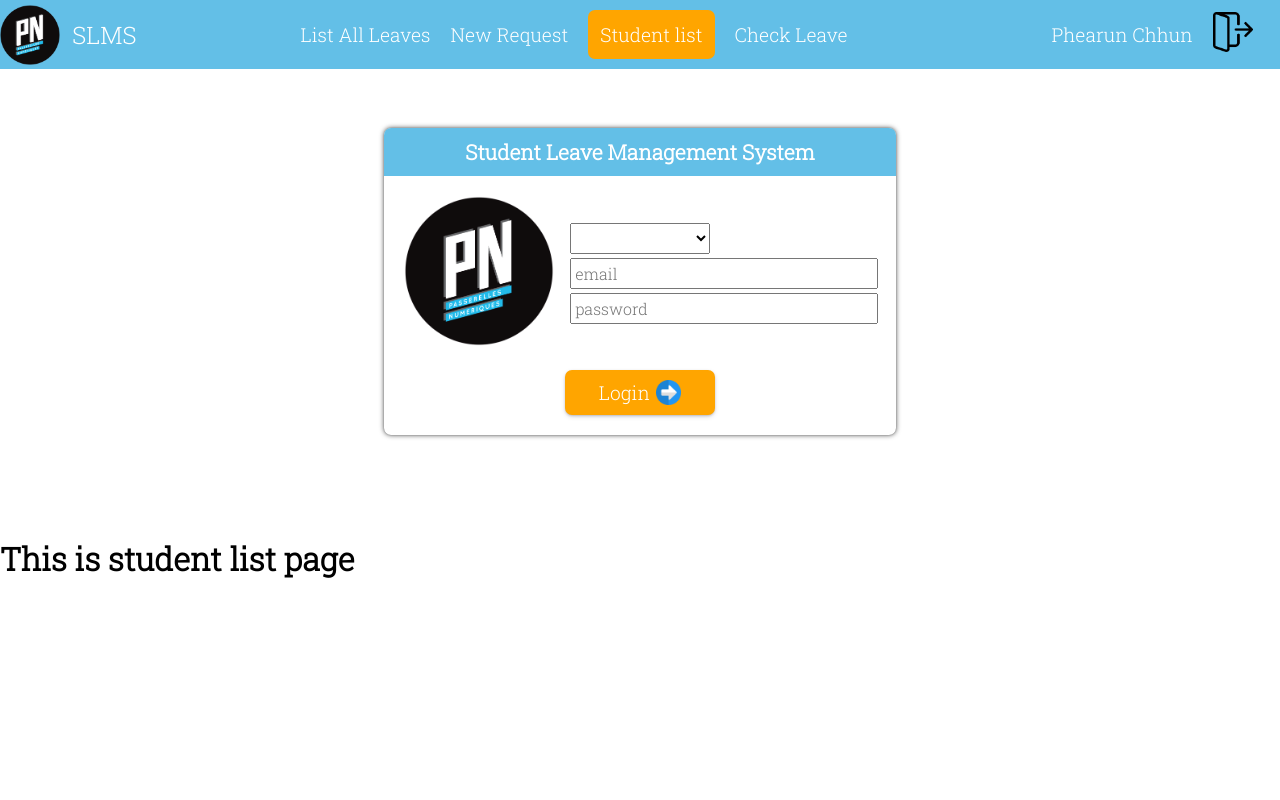
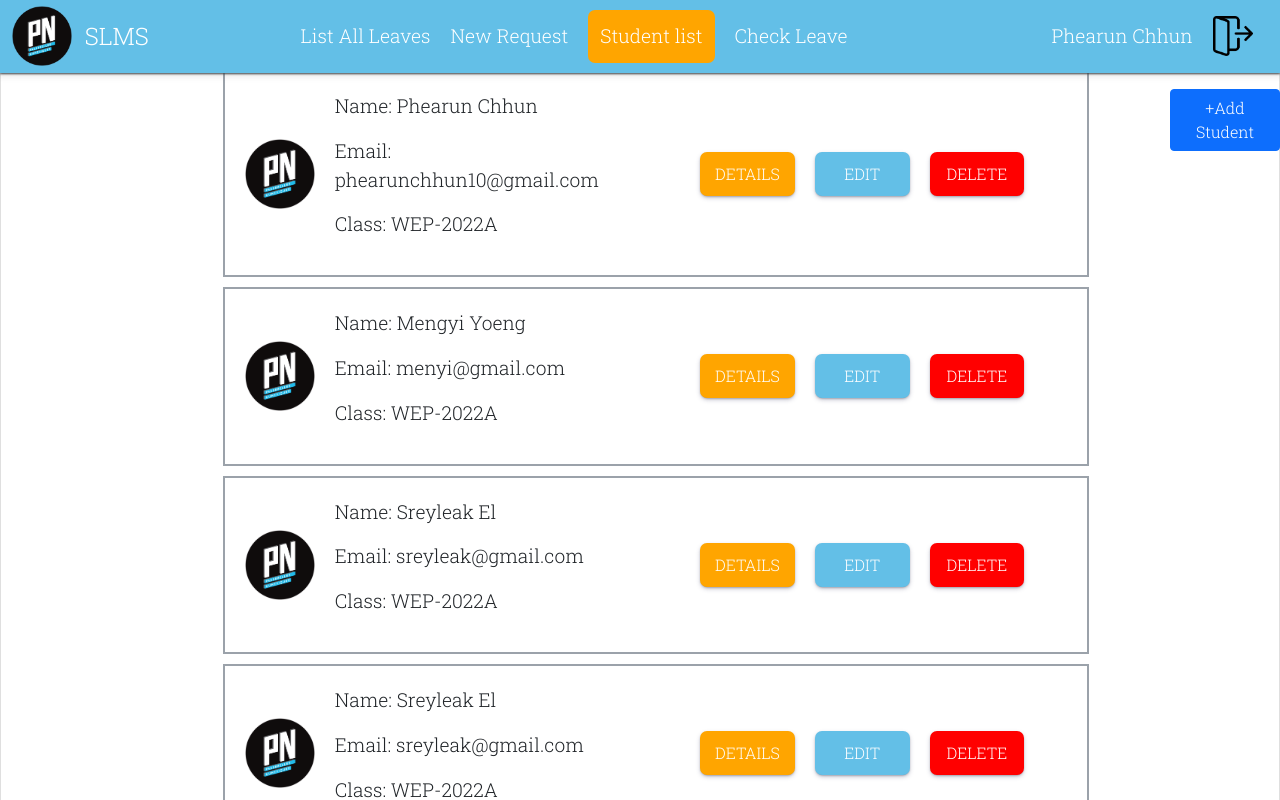
Before and after one commit to pnc-virtual-company/2022-G8-VC2-PART1, a Vue app in the folder front/: page /studentlist in a window 1280 px wide. Shown: the top 800 px of the page. Built offline with nearby package versions, Linux system fonts and the light colour scheme.

Commit message:
#34 list student frontend

```diff
--- a/front/package.json
+++ b/front/package.json
@@ -9,9 +9,11 @@
   },
   "dependencies": {
     "axios": "^0.27.2",
+    "bootstrap": "^5.2.0",
+    "bootstrap-vue": "^2.22.0",
     "core-js": "^3.8.3",
     "moment": "^2.29.4",
-    "vue": "^3.2.13",
+    "vue": "^3.2.37",
     "vue-router": "^4.0.3",
     "vue-sweetalert2": "^5.0.5"
   },
--- a/front/public/index.html
+++ b/front/public/index.html
@@ -6,10 +6,18 @@
     <meta name="viewport" content="width=device-width,initial-scale=1.0">
     <link rel="icon" href="<%= BASE_URL %>favicon.ico">
     <title><%= htmlWebpackPlugin.options.title %></title>
+    <script src="https://cdn.jsdelivr.net/npm/bootstrap@5.0.0-beta1/dist/js/bootstrap.bundle.min.js" integrity="sha384-ygbV9kiqUc6oa4msXn9868pTtWMgiQaeYH7/t7LECLbyPA2x65Kgf80OJFdroafW" crossorigin="anonymous"></script>
+    <link href="https://cdn.jsdelivr.net/npm/bootstrap@5.0.0-beta1/dist/css/bootstrap.min.css" rel="stylesheet" integrity="sha384-giJF6kkoqNQ00vy+HMDP7azOuL0xtbfIcaT9wjKHr8RbDVddVHyTfAAsrekwKmP1" crossorigin="anonymous">
+</body>
+
+</html>
+
     </head>
     <body>
       <noscript>
-      <strong>We're sorry but <%= htmlWebpackPlugin.options.title %> doesn't work properly without JavaScript enabled. Please enable it to continue.</strong>
+        <strong>We're sorry but <%= htmlWebpackPlugin.options.title %> doesn't
+            work properly without JavaScript enabled. Please enable it to
+            continue.</strong>
         </noscript>
         <div id="app"></div>
         <!-- built files will be auto injected -->
--- a/front/src/App.vue
+++ b/front/src/App.vue
@@ -1,15 +1,15 @@
 <template>
-  <login></login>
+  <!-- <login></login> -->
   <nav-bar ></nav-bar>
   <router-view />
 </template>
 <script>
-import Login from "@/components/formlogin/FormLogin.vue"
+// import Login from "@/components/formlogin/FormLogin.vue"
 import NavBar from "@/components/menu/NavBar.vue"
 export default {
   components: {
     "nav-bar": NavBar,
-    "login":Login
+    // "login":Login
   },
   data() {
     return {
--- a/front/src/components/Newrequest/Newrequest.vue
+++ b/front/src/components/Newrequest/Newrequest.vue
@@ -47,7 +47,7 @@
               <div class="end_date">
                 <span>End Date:</span>
                 <div class="select_date">
-                  <input type="date" v-model="end_date" :min=" start_date " @change="is_select_end_date=false">
+                  <input type="date" v-model="end_date" :min=" start_date" @change="is_select_end_date=false">
                   <select name="" class="express_time" v-model="express_time_end"
                     @change="is_select_expression_time_end=false">
                     <option value="morning"> Morning</option>
--- a/front/src/components/menu/NavBar.vue
+++ b/front/src/components/menu/NavBar.vue
@@ -38,6 +38,7 @@ export default {
 
 
 
+
 * {
     padding: 0;
     margin: 0;
@@ -45,6 +46,7 @@ export default {
 }
 nav {
     background: #63BFE7;
+    box-shadow: rgba(60, 64, 67, 1) 0px 1px 2px 0px, rgba(60, 64, 67, 0.1) 0px 2px 6px 2px;
     position: fixed;
     top: 0;
     right: 0;
@@ -83,6 +85,7 @@ nav .user_name a.router-link-exact-active {
 .logo_display img{
     width: 60px;
     height: 60px;
+    margin-left: 10%;
 }
 .logo_display p{
     color:#ffff;
--- /dev/null
+++ b/front/src/components/studentlist/AddStudent.vue
@@ -0,0 +1,105 @@
+<template>
+    <div class="container">
+        <button type="button" class="btn btn-primary btn-add  mt-4" data-bs-toggle="modal"
+            data-bs-target="#myModal">+Add Student</button>
+        <div class="modal " id="myModal">
+            <div class="modal-dialog">
+                <div class="modal-content ">
+                    <div class="modal-header">
+                        <h5 class="modal-title text-light ">ADD STUDENT</h5>
+                        <button type="button" class="btn-close btn-close-light" data-bs-dismiss="modal"></button>
+                    </div>
+                    <div class="modal-body">
+                        <form>
+                            <div class="mb-2">
+                                <label class="form-label required">Username</label>
+                                <div class="input d-flex justify-content-between">
+                                    <input type="text" class="form-control " placeholder="firstname">
+                                    <input type="text" class="form-control " placeholder="lastname">
+                                </div>
+                            </div>
+                            <div class="mb-1">
+                                <div class="input d-flex justify-content-between">
+                                    <div class="gender">
+                                        <label class="form-label required">Gender</label>
+                                        <select class="form-select form-select-md  mb-3"
+                                            aria-label=".form-select-lg example">
+                                            <option selected>Select gender</option>
+                                            <option value="male">Male</option>
+                                            <option value="female">Female</option>
+                                        </select>
+
+                                    </div>
+                                    <div class="batch">
+                                        <label class="form-label required">Batch</label>
+                                        <select class="form-select form-select-md  mb-3"
+                                            aria-label=".form-select-lg example">
+                                            <option selected>Select batch</option>
+                                            <option value="batch2022">Batch 2022</option>
+                                            <option value="batch2023">Batch 2023</option>
+                                            <option value="batch2024">Batch 2024</option>
+                                            <option value="batch2025">Batch 2025</option>
+                                            <option value="batch2026">Batch 2026</option>
+                                            <option value="batch2027">Batch 2027</option>
+                                        </select>
+                                    </div>
+                                </div>
+                            </div>
+                            <div class="mb-1">
+                                <label class="form-label required">Email</label>
+                                <input type="email" class="form-control" placeholder="email">
+                            </div>
+                            <div class="mb-1">
+                                <label class="form-label required">Phone number</label>
+                                <input type="text" class="form-control " placeholder="phone number">
+                            </div>
+                            <div class="mb-1">
+                                <label class="form-label required">Password</label>
+                                <input type="password" class="form-control " placeholder="password">
+                            </div>
+                        </form>
+                    </div>
+                    <div class="modal-footer">
+                        <button type="submit" class="btn btn-primary ">Submit</button>
+                        <button type="submit" class="btn btn-danger">Cancel</button>
+                    </div>
+                </div>
+            </div>
+        </div>
+    </div>
+</template>
+
+<script>
+export default {
+
+}
+</script>
+
+<style scoped>
+
+
+
+.modal-header{
+    background: #63BFE7;
+}
+
+.btn-add{
+    margin-left: 85%;
+    position: fixed;
+    z-index: 999;
+}
+.modal{
+    margin-top: 3.5%;
+}
+.input .form-control{
+    width: 48%;
+
+}
+.gender, .batch {
+    width: 48%;
+
+}
+.form-label{
+    font-weight: bold;
+}
+</style>
--- /dev/null
+++ b/front/src/components/studentlist/StudentItem.vue
@@ -0,0 +1,89 @@
+<template>
+    <li>
+        <div class="main_card">
+            <div class="profile">
+                <img src="../../assets/pn-logo.png" alt="" style="width:70px; height:70px">
+            </div>
+            <div class="student_info">
+                <div class="student_name">
+                    <p>Name: <span>{{ first_name }}{{ " " }}{{ last_name }}</span></p>
+                    <p>Email: <span>{{ email }}</span></p>
+                </div>
+                <div class="student_class">
+                    <p>Class: <span>{{ student_class }}</span></p>
+                </div>
+            </div>
+            <div class="btn">
+                <button class="btn_details">DETAILS</button>
+                <button class="btn_edit">EDIT</button>
+                <button class="btn_delete">DELETE</button>
+            </div>
+        </div>
+    </li>
+</template>
+
+<script>
+export default {
+    props: ['first_name', 'last_name', 'email', 'student_class']
+}
+</script>
+
+<style scoped>
+
+li {
+    padding: 7px;
+    list-style-type: none;
+}
+
+.main_card {
+    width: 70%;
+    margin-left: 15%;
+    box-shadow: rgba(6, 24, 44, 0.4) 0px 0px 0px 2px, rgba(6, 24, 44, 0) 0px 4px 6px -1px, rgba(255, 255, 255, 0) 0px 1px 0px inset;
+    padding: 20px;
+    font-size: 1.2rem;
+    display: flex;
+    justify-content: space-between;
+    align-items: center;
+}
+.student_info {
+    width: 50%;
+    margin-left: 20px;
+}
+.btn {
+    width:45%;
+    display: flex;
+    justify-content: end;
+    align-items: center;
+    margin: 20px;
+}
+
+.btn button {
+    width: 120px;
+    padding: 10px;
+    margin: 10px;
+    font-size: 1rem;
+    text-decoration: none;
+    cursor: pointer;
+    background: none;
+    border: none;
+    color: #ffff;
+    border-radius: 7px;
+    display: flex;
+    justify-content: center;
+    align-items: center;
+    box-shadow: rgba(50, 50, 93, 0.4) 0px 2px 5px -1px, rgba(0, 0, 0, 1) 0px 1px 3px -2px;
+}
+
+.btn .btn_details {
+    background: orange;
+    padding: 10px;
+}
+.btn .btn_edit {
+    background: #63BFE7;
+    padding: 10px;
+}
+.btn .btn_delete {
+    background: red;
+    padding: 10px;
+}
+</style>
--- a/front/src/components/studentlist/StudentList.vue
+++ b/front/src/components/studentlist/StudentList.vue
@@ -1,17 +1,33 @@
 <template>
-  <div class="card">
-    <h1>This is student list page</h1>
-  </div>
+    <div class="card">
+            <add_student></add_student>
+        <ul>
+            <student_item v-for="student of students" :key="student.id" :student_id="student.id"
+                :first_name="student.first_name" :last_name="student.last_name" :student_class="student.class"
+                :email="student.email" :generation="student.generation">
+            </student_item>
+        </ul>
+    </div>
 </template>
 
 <script>
+import StudentItem from "@/components/studentlist/StudentItem.vue"
+import AddStudent from "@/components/studentlist/AddStudent.vue"
 export default {
 
+    props: { students: Object },
+    components: {
+        'student_item': StudentItem,
+        'add_student': AddStudent,
+    }
 }
 </script>
 
 <style scoped>
-    .card {
-        margin-top: 8%;
-    }
+
+.card {
+    margin-top: 5%;
+}
+
+
 </style>
--- a/front/src/main.js
+++ b/front/src/main.js
@@ -1,6 +1,4 @@
 import { createApp } from 'vue'
 import App from './App.vue'
 import router from './router'
-// import VueSweetalert2 from "vue-sweetalert2";
-// import "sweetalert2/dist/sweetalert2.min.css";
-createApp(App).use(router).mount('#app')
+createApp(App).use(router).mount("#app");
--- a/front/src/router/index.js
+++ b/front/src/router/index.js
@@ -4,6 +4,7 @@ import ProfileUser from "@/views/user/ProfileUser.vue"
 import Login from "@/components/formlogin/FormLogin.vue"
 import CheckLeave from "@/views/admin/CheckleaveView.vue"
 import StudentList from "@/views/admin/StudentlistView.vue";
+
 const routes = [
   {
     path: "/login",
@@ -30,6 +31,7 @@ const routes = [
     name: "studentlist",
     component: StudentList,
   },
+
   {
     path: "/new_request",
     name: "new_request",
--- a/front/src/views/admin/StudentlistView.vue
+++ b/front/src/views/admin/StudentlistView.vue
@@ -1,15 +1,36 @@
 <template>
-    <student-leave> </student-leave>
+   <student_list
+   :students="students"></student_list>
 </template>
 
 <script>
-import StudentLeave from "@/components/studentlist/StudentList.vue"
+import StudentList from "@/components/studentlist/StudentList.vue"
+import axios from "../../axios-http.js"
 export default {
     components: {
-        "student-leave": StudentLeave,
-    }
+        "student_list":StudentList
+    },
+    data() {
+        return {
+            students: [
+                {id: 1, first_name: "Phearun", last_name: "Chhun", gender: "Male", email: "phearunchhun10@gmail.com", class: "WEP-2022A", generation: "2022" },
+                { id: 2, first_name: "Mengyi", last_name: "Yoeng", gender: "Male", email: "menyi@gmail.com", class: "WEP-2022A", generation: "2022" },
+                { id: 3, first_name: "Sreyleak", last_name: "El", gender: "Female", email: "sreyleak@gmail.com", class: "WEP-2022A", generation: "2022" },
+                { id: 4, first_name: "Sreyleak", last_name: "El", gender: "Female", email: "sreyleak@gmail.com", class: "WEP-2022A", generation: "2022" },
+                { id: 5, first_name: "Sreyleak", last_name: "El", gender: "Female", email: "sreyleak@gmail.com", class: "WEP-2022A", generation: "2022" },
+            ],
+        }
+    },
+    methods: {
+        studentList() {
+            axios.get("social_affairs/students").then((response) => {
+                console.log(response.data);
+            })
+        },
+    },
 }
 </script>
 
-<style>
+<style scoped>
+
 </style>
```
Also changed, not shown: front/src/components/list_all_leave/ListAllLeaveCard.vue (+4 -4 lines). Lines whose indentation alone changed are shown as unchanged.
